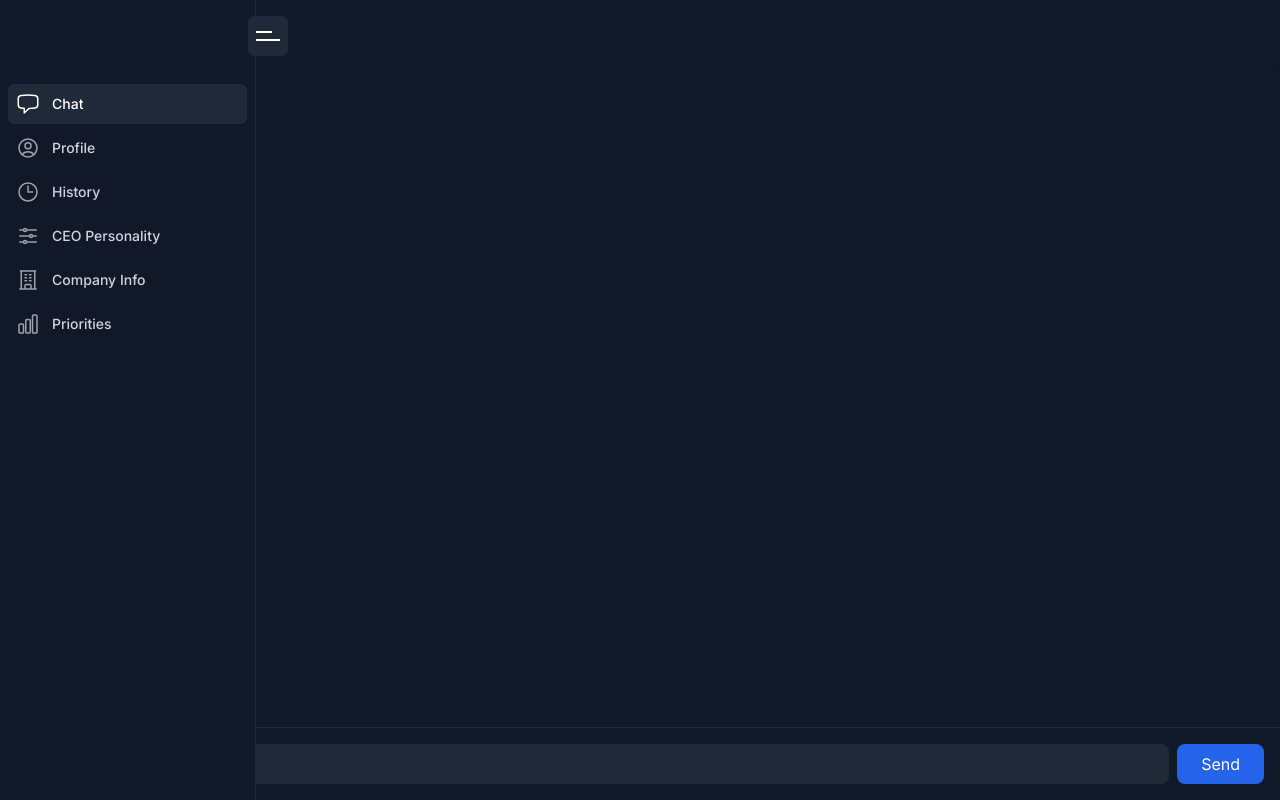
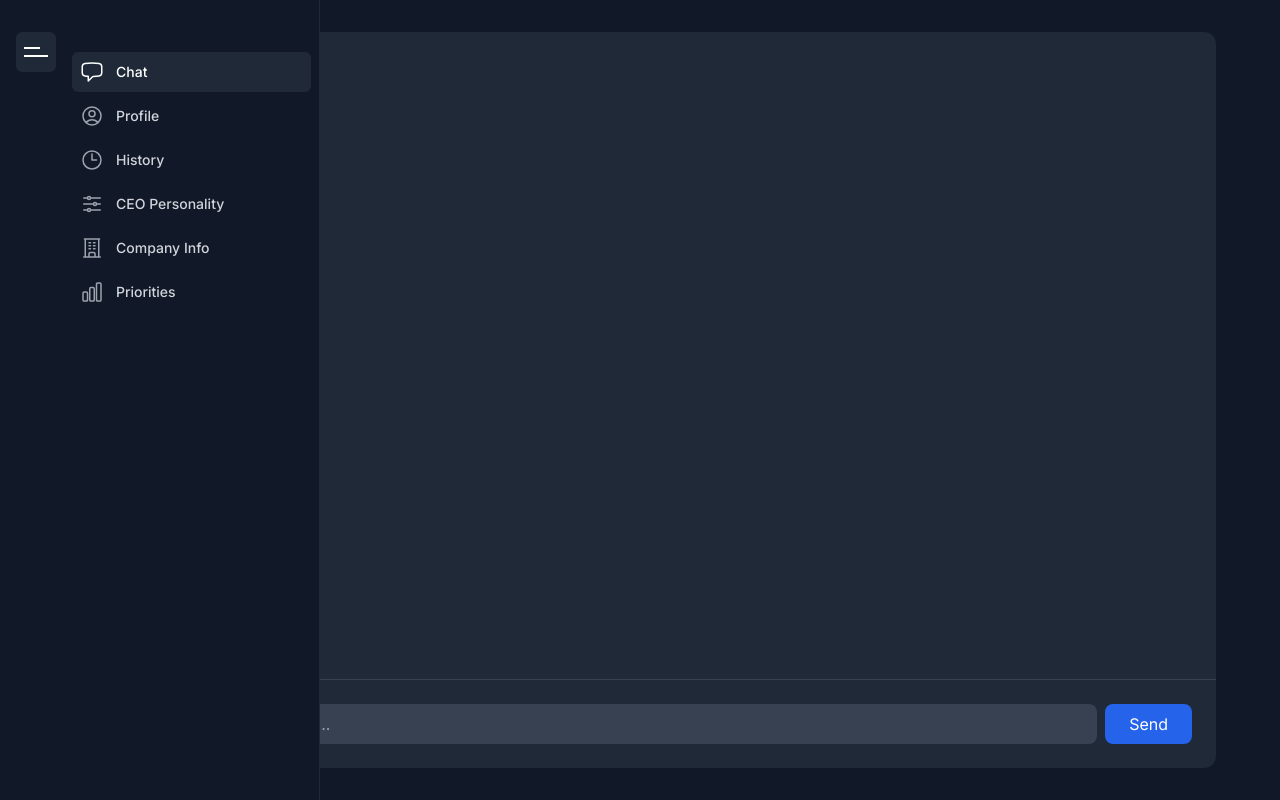
Before and after one commit to bdecrem/ai-in-chief, a Next.js app: page /chat in a window 1280 px wide. Built offline with nearby package versions, Linux system fonts and the light colour scheme.

Commit message:
Fix layout: add proper padding and fixed toggle position

```diff
--- a/src/app/chat/page.tsx
+++ b/src/app/chat/page.tsx
@@ -46,8 +46,8 @@ function ChatContent() {
   };
 
   return (
-    <div className="flex flex-col h-[calc(100vh-4rem)] bg-gray-900 -mx-6 rounded-t-xl overflow-hidden">
-      <div className="flex-1 overflow-y-auto p-4 space-y-4">
+    <div className="flex flex-col h-full">
+      <div className="flex-1 overflow-y-auto p-6 space-y-4">
         {messages.map((message, index) => (
           <div
             key={index}
@@ -57,7 +57,7 @@ function ChatContent() {
               className={`max-w-[80%] rounded-lg p-4 ${
                 message.role === 'user'
                   ? 'bg-blue-600 text-white'
-                  : 'bg-gray-800 text-gray-100'
+                  : 'bg-gray-700 text-gray-100'
               }`}
             >
               {message.content}
@@ -66,14 +66,14 @@ function ChatContent() {
         ))}
       </div>
 
-      <form onSubmit={handleSubmit} className="p-4 border-t border-gray-800 bg-gray-900">
+      <form onSubmit={handleSubmit} className="p-6 border-t border-gray-700">
         <div className="flex gap-2">
           <input
             type="text"
             value={input}
             onChange={(e) => setInput(e.target.value)}
             placeholder="Type your message..."
-            className="flex-1 bg-gray-800 text-white rounded-lg px-4 py-2 focus:outline-none focus:ring-2 focus:ring-blue-500"
+            className="flex-1 bg-gray-700 text-white rounded-lg px-4 py-2 focus:outline-none focus:ring-2 focus:ring-blue-500"
           />
           <button
             type="submit"
--- a/src/components/LayoutWrapper.tsx
+++ b/src/components/LayoutWrapper.tsx
@@ -15,13 +15,17 @@ export default function LayoutWrapper({
 
   return (
     <div className="flex h-screen bg-gray-900">
+      {/* Fixed-width space for toggle button */}
+      <div className="w-16 flex-shrink-0" />
+
       {showSidebar && <Sidebar />}
-      <div className="flex-1 flex flex-col min-h-screen">
-        {/* Top padding area for toggle button */}
-        <div className="h-16" />
+
+      <div className="flex-1 flex flex-col min-h-screen max-w-6xl mx-auto px-8">
         {/* Main content area with padding */}
-        <main className="flex-1 overflow-y-auto px-6 pb-6">
-          {children}
+        <main className="flex-1 overflow-y-auto py-8">
+          <div className="bg-gray-800 rounded-xl h-full overflow-hidden">
+            {children}
+          </div>
         </main>
       </div>
     </div>
--- a/src/components/Sidebar.tsx
+++ b/src/components/Sidebar.tsx
@@ -40,12 +40,10 @@ export default function Sidebar() {
 
   return (
     <>
-      {/* Toggle Button */}
+      {/* Toggle Button - Fixed position */}
       <button
         onClick={() => setIsOpen(!isOpen)}
-        className={`fixed top-4 z-50 p-2 rounded-md bg-gray-800 hover:bg-gray-700 transition-all duration-300 ${
-          isOpen ? 'left-[248px] md:left-[248px]' : 'left-4'
-        }`}
+        className="fixed top-8 left-4 z-50 p-2 rounded-md bg-gray-800 hover:bg-gray-700 transition-all duration-300"
       >
         <div className="w-6 h-6 flex flex-col justify-center space-y-1.5">
           <div className={`h-0.5 bg-white transition-all duration-300 ${
@@ -59,12 +57,12 @@ export default function Sidebar() {
 
       {/* Sidebar */}
       <div
-        className={`fixed inset-y-0 left-0 z-40 w-64 transform transition-all duration-300 ease-in-out ${
+        className={`fixed inset-y-0 left-16 z-40 w-64 transform transition-all duration-300 ease-in-out ${
           isOpen ? 'translate-x-0' : '-translate-x-full'
         }`}
       >
         <div className="flex h-full flex-col border-r border-gray-800 bg-gray-900">
-          <div className="flex flex-1 flex-col overflow-y-auto pt-16 pb-4">
+          <div className="flex flex-1 flex-col overflow-y-auto pt-8 pb-4">
             <nav className="mt-5 flex-1 space-y-1 px-2">
               {navigation.map((item) => {
                 const isActive = pathname === item.href;
```
Also changed, not shown: 1 other file (tests, documents, lock files or other folders).
